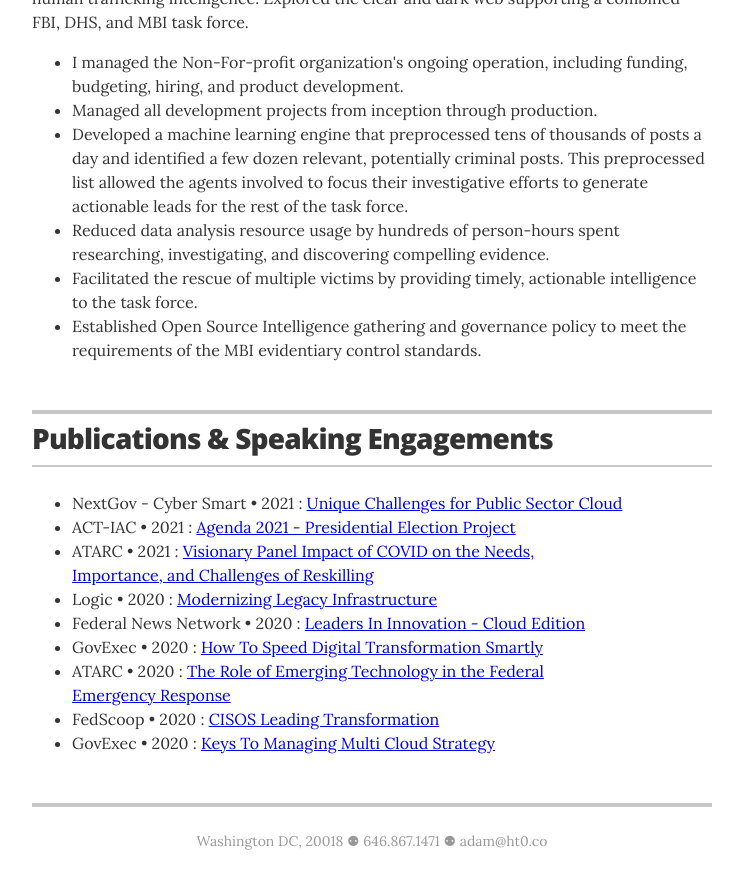
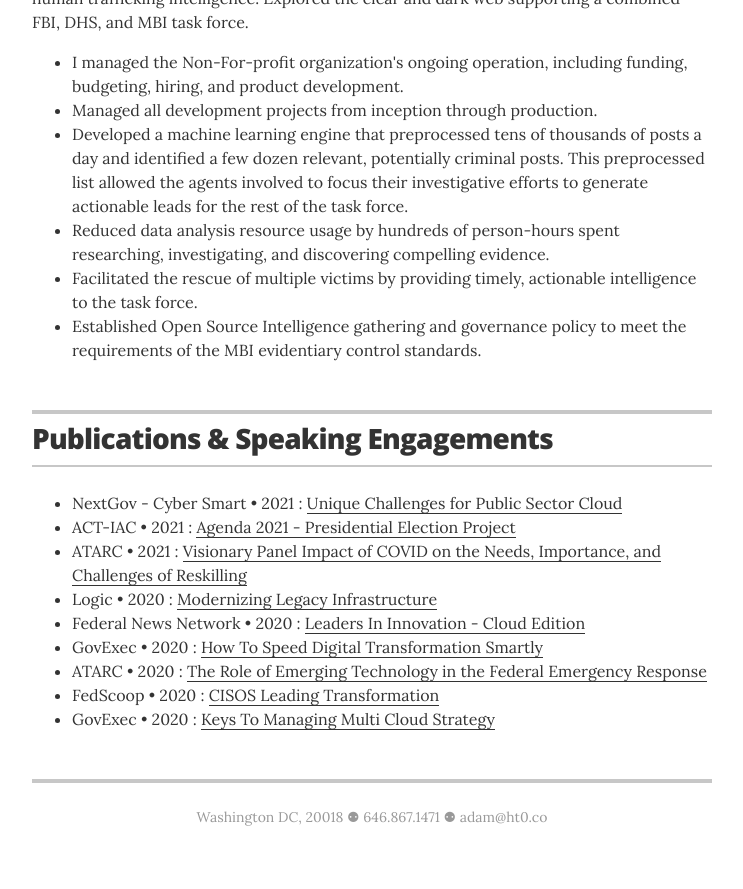
Before and after one commit to inuwashi/inuwashi.github.io, a Jekyll site: the page built from index.html, in a window 1280 px wide and 900 px high, scrolled down 4998 px. Shown: the top 889 px of the window, without its empty margins (268-1011 px from the left). Built offline with Jekyll 4.4.1, drawn with Linux system fonts in a browser that asks for light colours.

Commit message:
List clean up

```diff
--- a/_data/publications.yml
+++ b/_data/publications.yml
@@ -18,7 +18,7 @@
   # description: Lorem
 
 # ATARC COVID
-- publication: Visionary Panel Impact of COVID on the Needs,</br>Importance, and Challenges of Reskilling
+- publication: Visionary Panel Impact of COVID on the Needs, Importance, and Challenges of Reskilling
   publisher: ATARC
   date: 2021
   url: "https://atarc.org/"
@@ -46,7 +46,7 @@
   # description: Lorem
 
 # ATARC Emergency Response
-- publication: The Role of Emerging Technology in the Federal</br>Emergency Response
+- publication: The Role of Emerging Technology in the Federal Emergency Response
   publisher: ATARC
   date: 2020
   url: "https://atarc.org/additional/emerging-tech-pandemic-2020/track-2/"
--- a/_layouts/resume.html
+++ b/_layouts/resume.html
@@ -59,7 +59,7 @@
         </header>
 
         <div class="resume-item" >
-          <ul>
+          <ul class="resume-item-list">
             {% for highlight in site.data.highlights %}
               <li>{{ highlight.highlight }}</li>
             {% endfor %}
@@ -84,7 +84,7 @@
           <h3 class="resume-item-title" itemprop="name">{{ job.company }}</h3>
           <h4 class="resume-item-details" itemprop="description">{{ job.position }} &bull; {{ job.duration }}</h4>
           <p class="resume-item-copy">{{ job.summary }}</p>
-          <ul>
+          <ul class="resume-item-list">
             {% for bullet in job.bullets %}
             <li>{{ bullet.bullet }}</li>
             {% endfor %}
@@ -196,7 +196,7 @@
           <h3 class="resume-item-title" itemprop="name">{% if association.url %}<a href="{{ association.url }}" target="_blank">{{ association.organization }}</a>{% else %}{{ association.organization }}{% endif %}</h3>
           <h4 class="resume-item-details" itemprop="description">{{ association.role }} &bull; {{ association.year }}</h4>
           <p class="resume-item-copy">{{ association.summary }}</p>
-          <ul>
+          <ul class="resume-item-list">
             {% for bullet in association.bullets %}
             <li>{{ bullet.bullet }}</li>
             {% endfor %}
@@ -216,7 +216,7 @@
         </header>
 
         <div class="resume-item" itemscope itemprop="alumniOf" itemtype="https://schema.org/PublicationEvent">
-          <ul>
+          <ul class="resume-item-list">
             {% for publication in site.data.publications %}
             <li>{{ publication.publisher }} &bull; {{ publication.date }} : {% if publication.url %}<a href="{{ publication.url }}" target="_blank">{{ publication.publication }}</a>{% else %}{{ publication.publication }}{% endif %}</li>
             {% endfor %}
```
